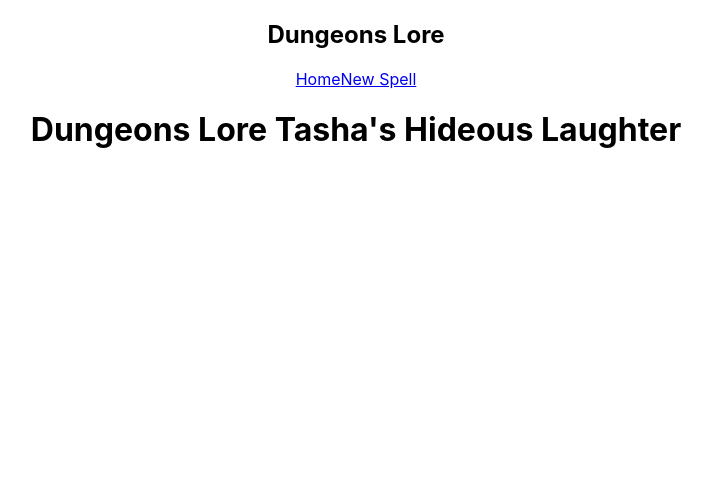
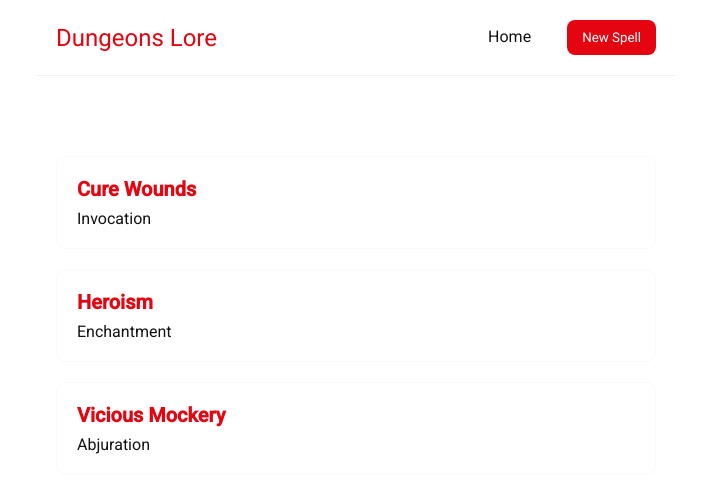
Before and after one commit to andre-nk/dungeons-lore, a React (Create React App) app: page / in a window 1280 px wide. Shown: the top 492 px of the page, without its empty margins (284-996 px from the left). Built offline with nearby package versions, Linux system fonts and the light colour scheme.

Commit message:
:sparkles: useState Hooks

```diff
--- a/src/App.css
+++ /dev/null
@@ -1,38 +0,0 @@
-.App {
-  text-align: center;
-}
-
-.App-logo {
-  height: 40vmin;
-  pointer-events: none;
-}
-
-@media (prefers-reduced-motion: no-preference) {
-  .App-logo {
-    animation: App-logo-spin infinite 20s linear;
-  }
-}
-
-.App-header {
-  background-color: #282c34;
-  min-height: 100vh;
-  display: flex;
-  flex-direction: column;
-  align-items: center;
-  justify-content: center;
-  font-size: calc(10px + 2vmin);
-  color: white;
-}
-
-.App-link {
-  color: #61dafb;
-}
-
-@keyframes App-logo-spin {
-  from {
-    transform: rotate(0deg);
-  }
-  to {
-    transform: rotate(360deg);
-  }
-}
--- a/src/App.js
+++ b/src/App.js
@@ -1,4 +1,3 @@
-import './App.css';
 import Navbar from './navbar';
 import Home from './home';
 
--- a/src/home.js
+++ b/src/home.js
@@ -1,10 +1,23 @@
+import { useState } from "react";
+
 const Home = () => {
 
-    const spell = {name: "Tasha's Hideous Laughter", type: "Abjuration"};
+    const [spells, addSpell] = useState([
+        {name: "Cure Wounds", type: "Invocation", id: "1"},
+        {name: "Heroism", type: "Enchantment", id: "2"},
+        {name: "Vicious Mockery", type: "Abjuration", id: "3"}
+    ]);
 
     return (
         <div className="home">
-            <h1>Dungeons Lore { spell.name }</h1>
+            {
+                spells.map((spell) => (
+                    <div className="spell-preview" key = {spell.id}>
+                        <h2>{ spell.name }</h2>
+                        <p>{ spell.type }</p>
+                    </div>
+                ))
+            }
         </div>
     );
 }
--- a/src/index.css
+++ b/src/index.css
@@ -1,13 +1,56 @@
-body {
+@import url('https://fonts.googleapis.com/css2?family=Roboto:ital,wght@0,100;0,400;0,500;1,300&display=swap');
+
+* {
   margin: 0;
-  font-family: -apple-system, BlinkMacSystemFont, 'Segoe UI', 'Roboto', 'Oxygen',
-    'Ubuntu', 'Cantarell', 'Fira Sans', 'Droid Sans', 'Helvetica Neue',
-    sans-serif;
-  -webkit-font-smoothing: antialiased;
-  -moz-osx-font-smoothing: grayscale;
+  font-family: 'Roboto', sans-serif;
+  color: #121212;
 }
 
-code {
-  font-family: source-code-pro, Menlo, Monaco, Consolas, 'Courier New',
-    monospace;
+.navbar{
+  padding: 20px;
+  display: flex;
+  align-items: center;
+  max-width: 600px;
+  margin: 0 auto;
+  border-bottom: 1px solid #f2f2f2;
 }
+
+.navbar h1{
+  color: #E40511;
+  font-weight: normal;
+}
+
+.navbar .links{
+  margin-left: auto;
+}
+
+.navbar a{
+  margin: 0px 30px;
+  text-decoration: none;
+  padding: 6px;
+}
+
+.navbar a:hover{
+  color: #E40511;
+}
+
+.content{
+  max-width: 600px;
+  margin: 40px auto;
+  padding: 20px;
+}
+
+.spell-preview {
+  padding: 20px;
+  margin: 20px 0;
+  border: 1.5px solid #fafafa;
+  border-radius: 10px;
+}
+.spell-preview:hover {
+  box-shadow: 1px 3px 5px rgba(0,0,0,0.2);
+}
+.spell-preview h2 {
+  font-size: 20px;
+  color: #E40511;
+  margin-bottom: 8px;
+}
--- a/src/navbar.js
+++ b/src/navbar.js
@@ -1,10 +1,23 @@
+import { useState } from "react";
+
 const Navbar = () => {
+
     return (
         <nav className="navbar">
             <h1>Dungeons Lore</h1>
             <div className="links">
                 <a href="/">Home</a>
-                <a href="/create">New Spell</a>
+                <button
+                    href="/create"
+                    style={{
+                        color: "white",
+                        backgroundColor: "#E40511",
+                        borderRadius: "8px",
+                        padding: "10px 15px",
+                        border: "0px"
+                    }}
+                    onClick={() => {}}
+                >New Spell</button>
             </div>
         </nav>
     );
```
